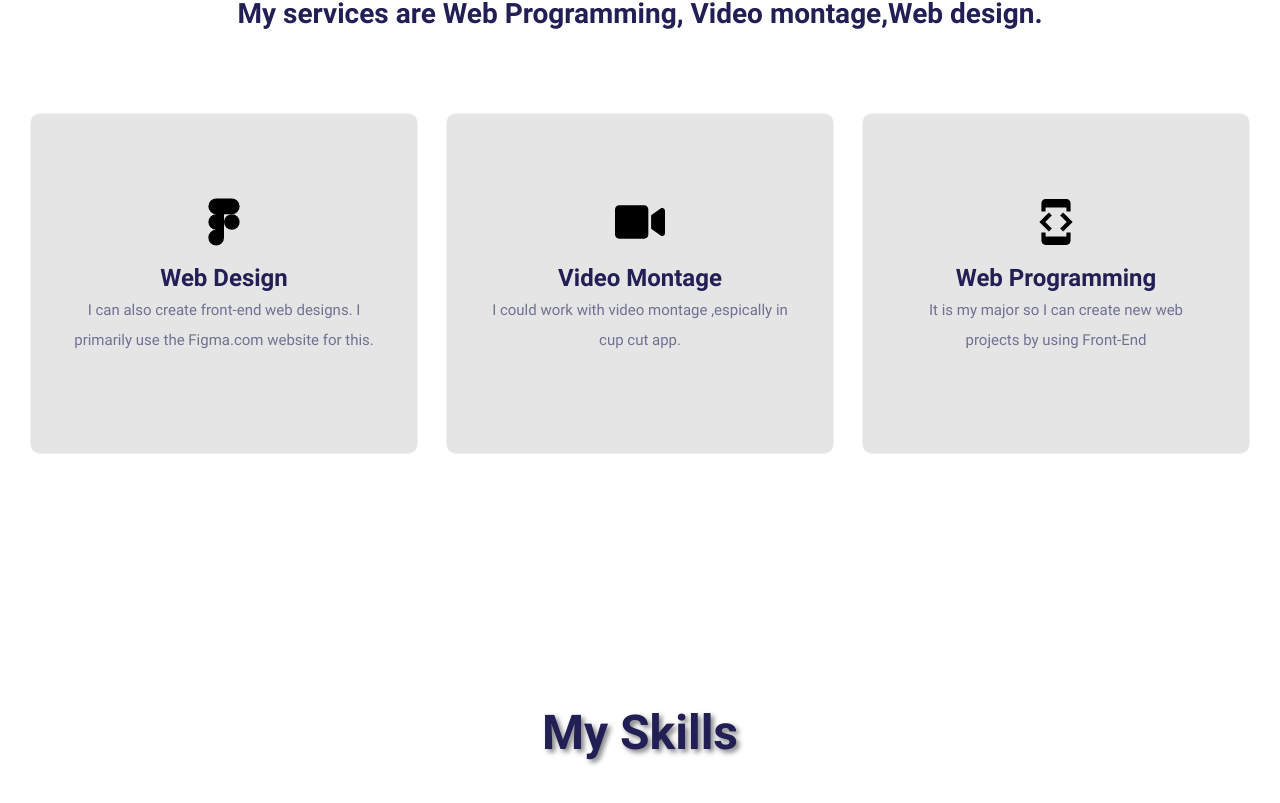
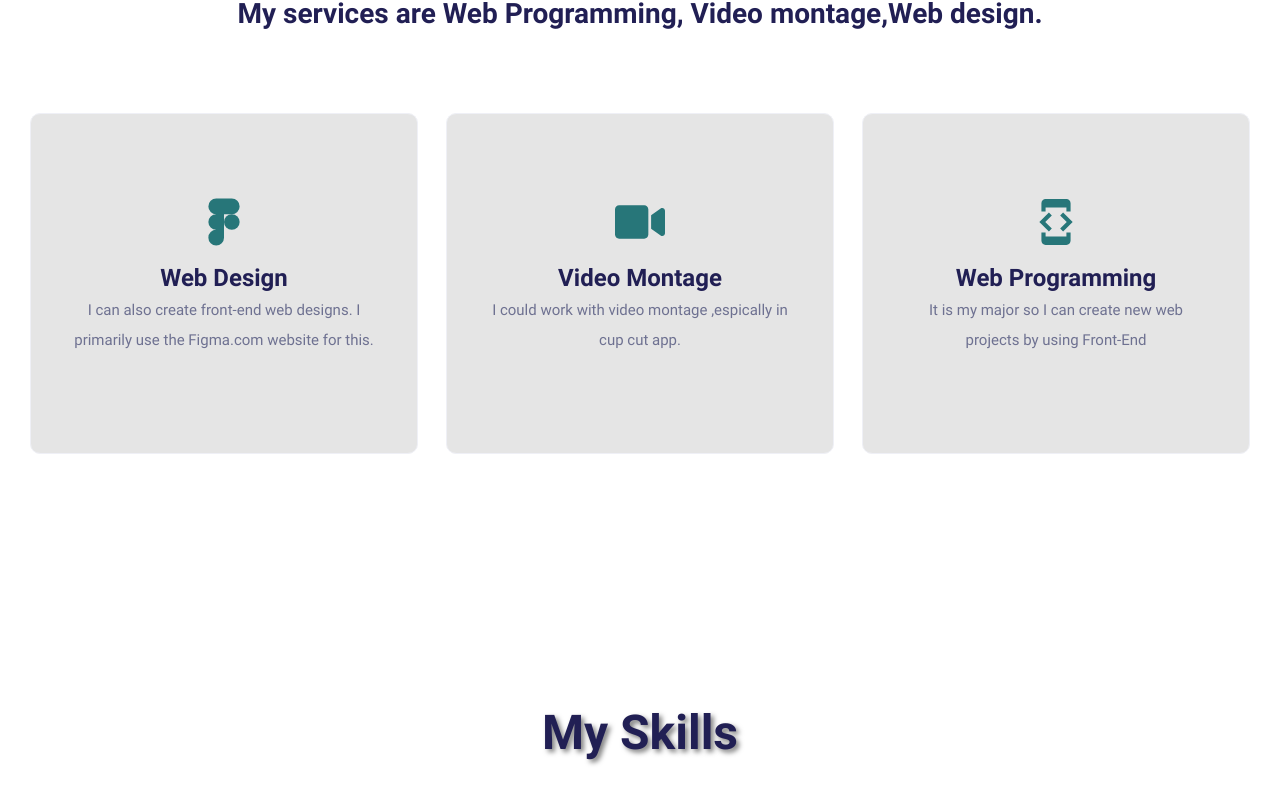
Before and after one commit to salmonbek/portfolio, a React (Vite) app: page / in a window 1280 px wide. Shown: the part 1870-2673 px from the top of the page. Built offline with nearby package versions, Linux system fonts and the light colour scheme.

Commit message:
icon-changed-rgba

```diff
--- a/src/components/main/Main.scss
+++ b/src/components/main/Main.scss
@@ -261,6 +261,7 @@
           width: 50px;
           height: 50px;
           margin-bottom: 10px;
+          color: rgb(39, 118, 121);
         }
         &-items {
           border: 1px solid #eff0f6;
@@ -485,7 +486,6 @@
             padding-bottom: 35px;
             padding-bottom: 50px;
             &:first-child {
-              // background-color: rgb(233, 224, 224);
               border-radius: 4px;
               background-color: rgb(255, 255, 255);
               padding: 10px;
```
Also changed, not shown: src/components/main/main.jsx (+0 -13 lines).
